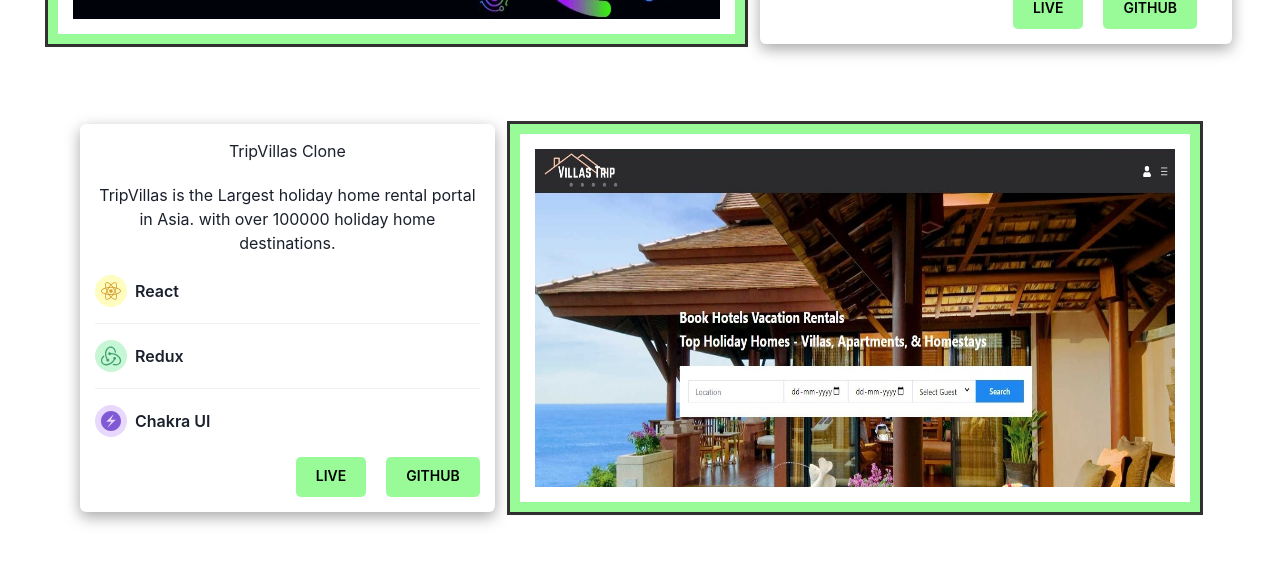
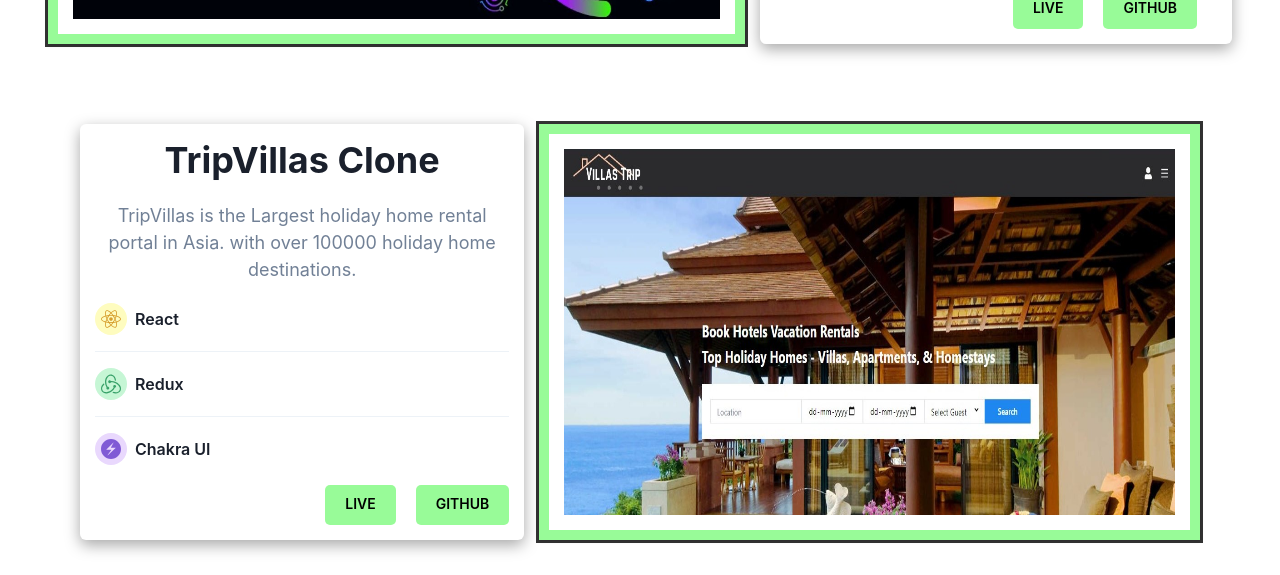
Before and after one commit to svivekpatel/svivekpatel.github.io, a React (Create React App) app: page / in a window 1280 px wide. Shown: the part 2320-2895 px from the top of the page. Built offline with nearby package versions, Linux system fonts and the light colour scheme.

Commit message:
portfolio update

```diff
--- a/src/Pages/Github.jsx
+++ b/src/Pages/Github.jsx
@@ -1,7 +1,6 @@
 import { Box, Flex, Grid } from '@chakra-ui/react'
 import React from 'react'
 import GitHubCalendar from 'react-github-calendar';
-
 
 
 const Github = () => {
--- a/src/Pages/Home.jsx
+++ b/src/Pages/Home.jsx
@@ -5,7 +5,6 @@
 import Github from "./Github";
 import Projects from "./Projects";
 import Skills from "./Skills";
-
 function Home(){
     return <div bg={"black"} id="home">
        <Navbar/>
--- a/src/Pages/Projects.jsx
+++ b/src/Pages/Projects.jsx
@@ -5,7 +5,6 @@
 import { DiHtml5 } from 'react-icons/di';
 import { DiCss3 } from 'react-icons/di';
 import { SiJavascript } from 'react-icons/si';
-
 
 import {
     Container,
@@ -271,12 +270,12 @@
     <Flex  gap={"15px"} columns={{ base: 1, md: 2 }}>
       <Stack spacing={5} rounded={'md'} p={"15px"} boxShadow={"rgba(0, 0, 0, 0.35) 0px 5px 15px"} backgroundColor={"white"} >
 
-        <Heading class="project-title">TripVillas Clone</Heading>
-        <Text color={'gray.500'} fontSize={'lg'} class="project-description">
+        <Heading className="project-title">TripVillas Clone</Heading>
+        <Text color={'gray.500'} fontSize={'lg'} className="project-description">
         TripVillas is the Largest holiday home rental portal in Asia. with over 100000 holiday home destinations.
         </Text>
         <Stack
-          class="project-tech-stack"
+          className="project-tech-stack"
           spacing={4}
           divider={
             <StackDivider
@@ -307,7 +306,7 @@
         </Stack>
         <Flex w={"100%"} justifyContent={"end"} >
 
-        <Link class="project-deployed-link" href='https://precious-griffin-251c6b.netlify.app' target="_blank">
+        <Link className="project-deployed-link" href='https://precious-griffin-251c6b.netlify.app' target="_blank">
           <Button color={'black'}
           fontWeight={600}
           fontSize={'sm'}
@@ -317,7 +316,7 @@
           rounded={'5px'}>LIVE</Button>
           </Link>
 
-          <Link class="project-github-link" href='https://github.com/svivekpatel/big-can-5320' target="_blank">
+          <Link className="project-github-link" href='https://github.com/svivekpatel/big-can-5320' target="_blank">
           <Button color={'black'}
           fontWeight={600}
           fontSize={'sm'}
```
